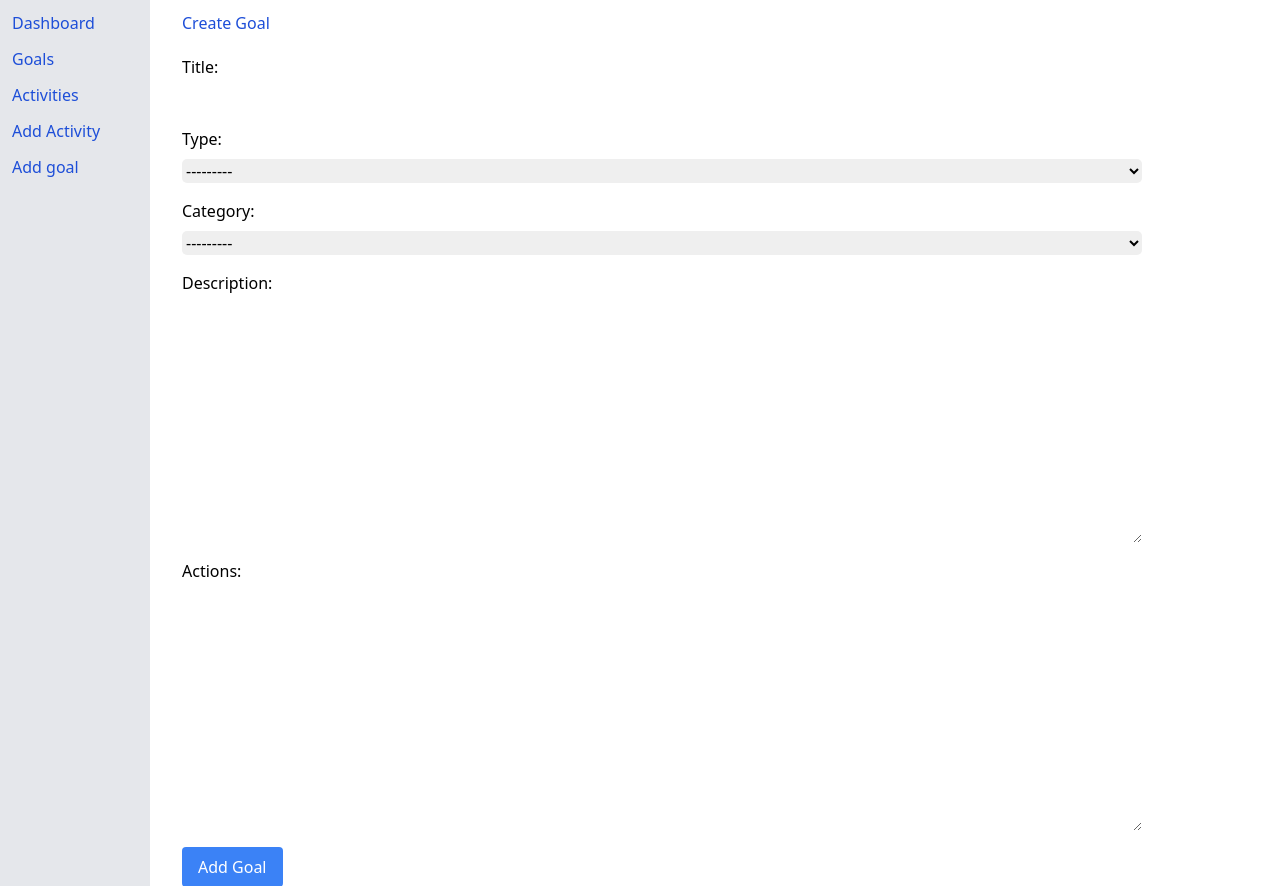
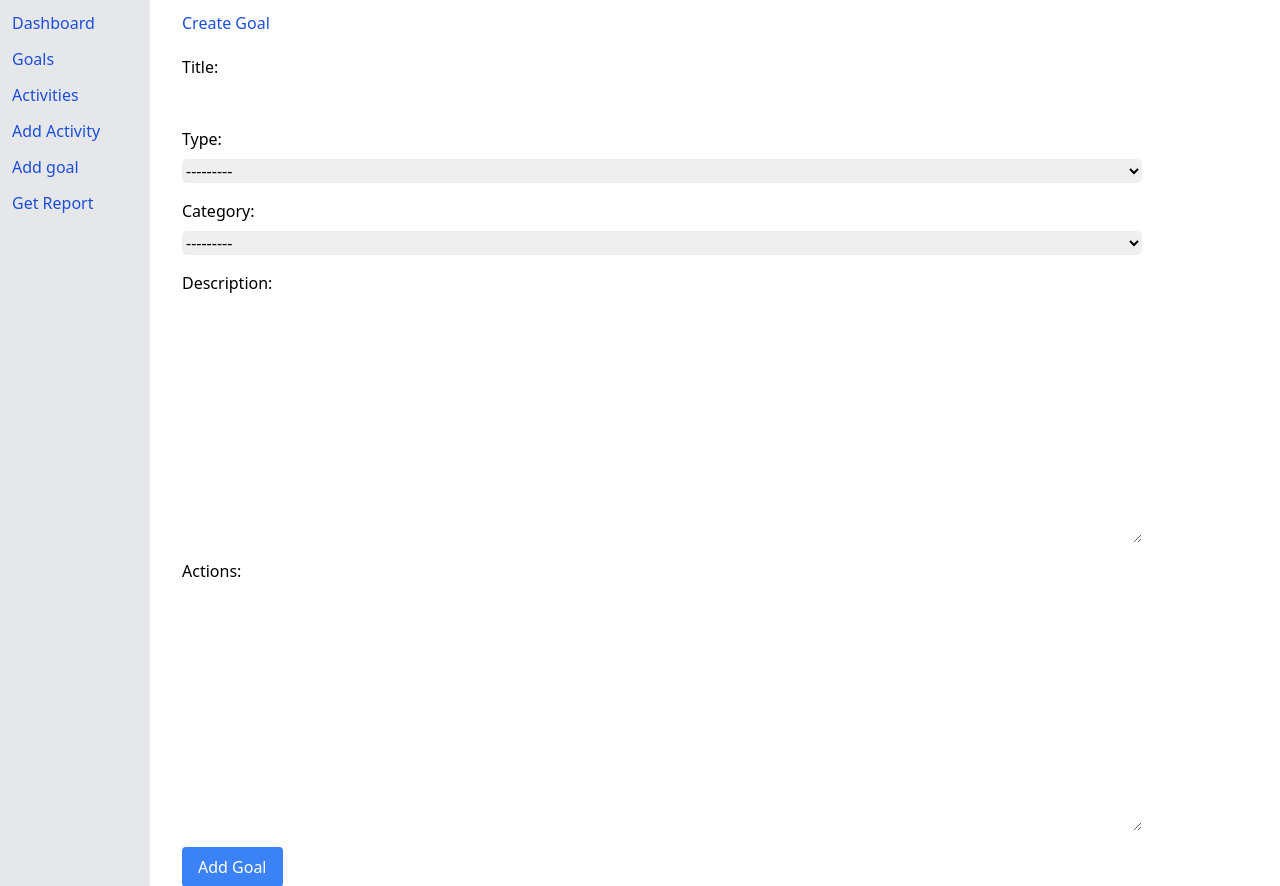
Before and after one commit to Cmmh1101/daily-tracker, a Django app: page /addGoal in a window 1280 px wide. Shown: the part 42-928 px from the top of the page. Run offline with Django 4.2, Linux system fonts and the light colour scheme; the visitor is signed in with stand-in values (Sample User, id 1); style sheets or scripts are compiled from the project's sources; parts of the project's set-up code (start-up, migrations or seed data) failed here and were passed over; some libraries are stand-ins or nearby versions.

Commit message:
initial form to generate report setup

```diff
--- a/dashboard/forms.py
+++ b/dashboard/forms.py
@@ -40,3 +40,8 @@ class GoalForm(forms.ModelForm):
         'description': forms.Textarea(attrs={'class': 'w-full border p-2 rounded'}),
         'actions': forms.Textarea(attrs={'class': 'w-full border p-2 rounded'}),
     }
+
+class DateSelectionForm(forms.Form):
+    year = forms.IntegerField(label='Year', required='False', widget=forms.SelectDateWidget(years=range(2023, 2030)))
+    month = forms.IntegerField(label='Month', required='False', widget=forms.SelectDateWidget(months={1: 'January', 2: 'February', 3: 'March', 4: 'April', 5: 'May', 6: 'June', 7: 'July', 8: 'August', 9: 'September', 10: 'October', 11: 'November', 12: 'December'}, required=False))
+    day = forms.IntegerField(label='Day', required=False)
--- a/dashboard/templates/dashboard/activities.html
+++ b/dashboard/templates/dashboard/activities.html
@@ -31,7 +31,7 @@
 {% endblock %}
 {% block body %}
 <div>
-    <a href="{% url 'generate_pdf_report' year=2023 month=10 %}">Export PDF Report for October 2023</a>
+
     <div class="flex justify-between flex-wrap mb-5">
         <h1 class="pl-5 text-blue-700 text-3xl">Activities:</h1>
         <div class="w-24 h-24 flex flex-col">
--- a/dashboard/templates/dashboard/layout.html
+++ b/dashboard/templates/dashboard/layout.html
@@ -39,6 +39,7 @@
           <a href="{% url 'activities' %}" class="text-blue-700 hover:text-blue-900 hover:border-b-2 transition ease-in-out delay-150 hover:border-blue-600 w-fit mb-2 pb-1">Activities</a>
           <a href="{% url 'addActivity' %}" class="text-blue-700 hover:text-blue-900 hover:border-b-2 transition ease-in-out delay-150 hover:border-blue-600 w-fit mb-2 pb-1">Add Activity</a>
           <a href="{% url 'addGoal' %}" class="text-blue-700 hover:text-blue-900 hover:border-b-2 transition ease-in-out delay-150 hover:border-blue-600 w-fit mb-2 pb-1">Add goal</a>
+          <a href="{% url 'generate_report' %}" class="text-blue-700 hover:text-blue-900 hover:border-b-2 transition ease-in-out delay-150 hover:border-blue-600 w-fit mb-2 pb-1">Get Report</a>
         </nav>
         <div class="w-4/5 p-3">
         {% block body %} {% endblock %}
--- a/dashboard/urls.py
+++ b/dashboard/urls.py
@@ -16,5 +16,6 @@ urlpatterns = [
     path("editGoal/<int:goal_id>", views.editGoal_view, name="editGoal"),
     path("deleteActivity/<int:activity_id>", views.delete_activity, name="deleteActivity"),
     path("deleteGoal/<int:goal_id>", views.delete_goal, name="deleteGoal"),
-    path('generate_pdf/<int:year>/<int:month>/', views.generate_pdf_report, name='generate_pdf_report')
+    path('generate_pdf/<int:year>/<int:month>/', views.generate_pdf_report, name='generate_pdf_report'),
+    path('generate_report', views.generate_report_view, name="generate_report")
 ]
--- a/dashboard/views.py
+++ b/dashboard/views.py
@@ -257,6 +257,9 @@ def delete_goal(request, goal_id):
     else:
         return render(request, 'dashboard/deleteGoal.html', {'goal': goal})
 
+def generate_report_view(request):
+    return render(request, "dashboard/generateReport.html")
+
 def generate_pdf_report(request, year, month):
     print("User:", request.user)
     if not request.user.is_authenticated:
```
Also changed, not shown: dashboard/templates/dashboard/generateReport.html (added, +7 -0 lines), dashboard/templates/dashboard/index.html (indentation only).
